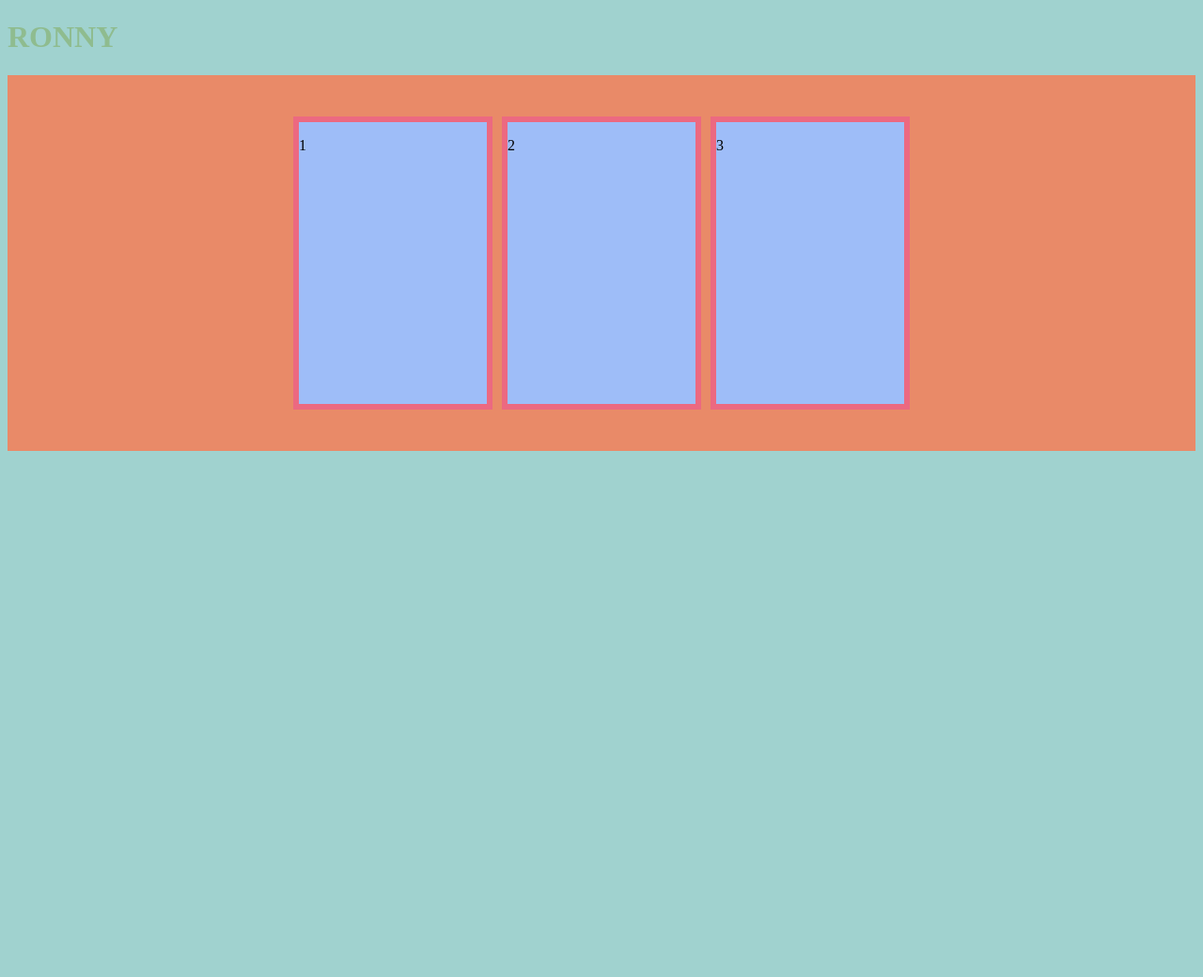
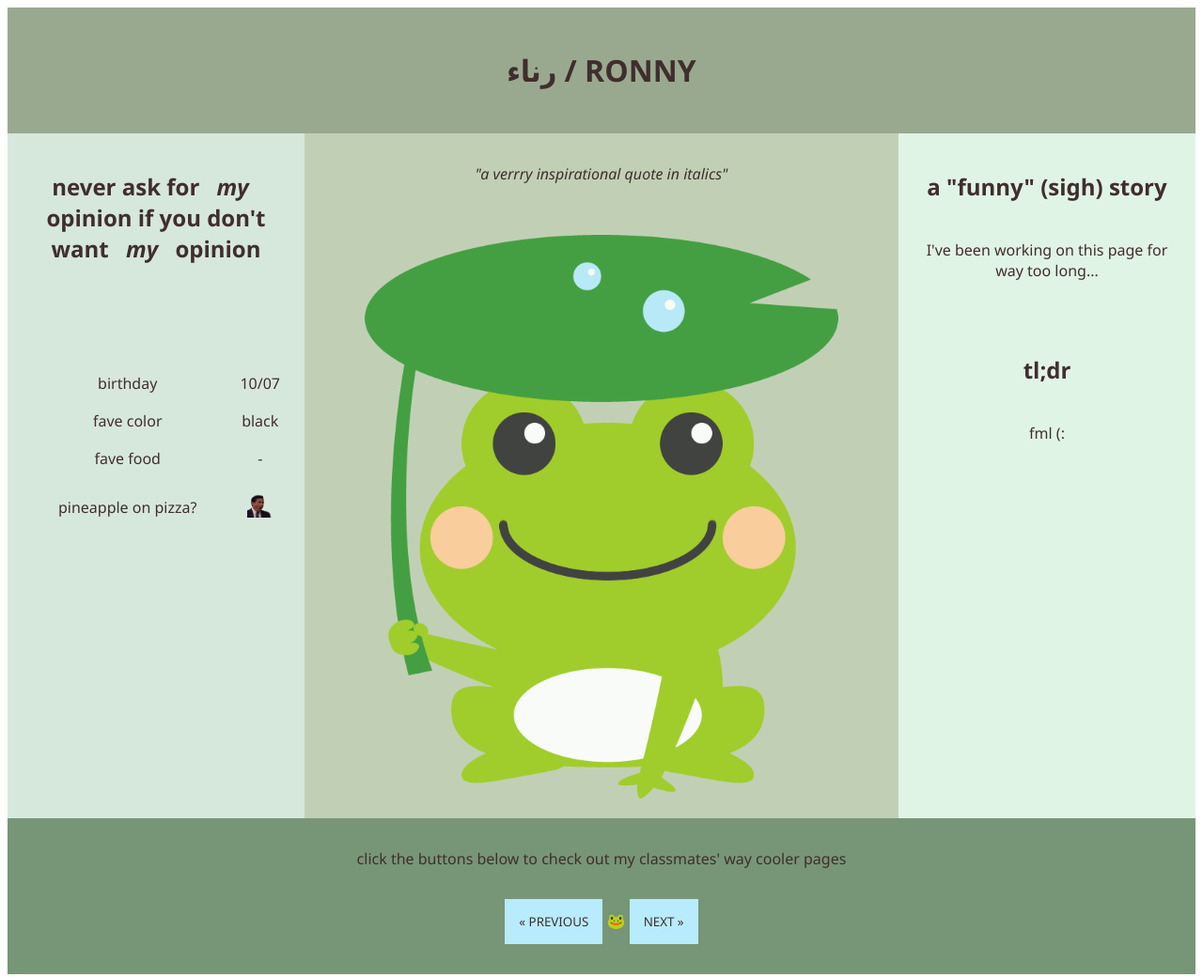
Before and after one commit to ronneeeh/combined-exercise, a plain HTML site: page index.html in a window 1280 px wide. Shown: the whole page at 94% size. Before the commit the page ends 800 px from the top, so only its background shows below. Drawn offline with Linux system fonts and the light colour scheme.

Commit message:
Add and style information about me in different boxes

```diff
--- a/index.html
+++ b/index.html
@@ -8,22 +8,63 @@
     </head>
 
     <body>
-        <div class="header">
-         <h1>RONNY</h1>
-        </div>
+        <div class="holy-grail-flexbox">
+            <header class="header" >
+              <h1>رناء / RONNY</h1>
+            </header>
 
-        <div class="flexbox-container">
-         <div class="flexbox-item flexbox-item-1">
-            <p>1</p>
-         </div>
+            <main class="main-content">
+               <p><i>"a verrry inspirational quote in italics"</i></p>
+               <br>
+               <img src="frog.jpg" class="image-frog" alt="a very professional photo of myself">
+            </main>
 
-         <div class="flexbox-item flexbox-item-2">
-            <p>2</p>
-         </div>
+            <section class="left-sidebar">
+               <h2>never ask for <i>my</i> opinion if you don't want <i>my</i> opinion</h2>
+               <br>
+               <br>
+               <br>
+               <table>
+                  <tr>
+                    <td>birthday</td>
+                    <td>10/07</td>
+                  </tr>
 
-         <div class="flexbox-item flexbox-item-3">
-            <p>3</p>
-         </div>
+                  <tr>
+                    <td>fave color</td>
+                    <td>black</td>
+                  </tr>
+
+                  <tr>
+                    <td>fave food</td>
+                    <td>-</td>
+                  </tr>
+
+                  <tr>
+                     <td>pineapple on pizza?</td>
+                     <td><img src="michael-scott-no.png" class="image-michael-scott-no" alt="michael scott is the world's best boss" height="100%" width="100%"></td>
+                  </tr>
+                </table>
+            </section>
+
+            <aside class="right-sidebar">
+               <h2>a "funny" (sigh) story</h2>
+                  <p>I've been working on this page for way too long...</p>
+               <br>
+               <h2>tl;dr</h2>
+                  <p>fml (:</p>
+            </aside>
+
+            <footer class="footer">
+               <p>click the buttons below to check out my classmates' way cooler pages</p>
+               <p>
+                  <button onclick="document.location='https://about-pieter-oph.netlify.app/'"class="previous">&laquo; PREVIOUS
+                  </button>
+                     &#128056;
+                 <button onclick="document.location='https://sezin-akbulut.netlify.app/'"class="next">NEXT &raquo;</button>
+               </p>
+            </footer>
+
          </div>
     </body>
 </html>
--- a/style.css
+++ b/style.css
@@ -1,34 +1,99 @@
-body {
-    background-color: rgb(160, 210, 207);
+* {
+    box-sizing:border-box;
+    color: rgb(64, 46, 46);
+    font-family: 'Segoe UI', Tahoma, Geneva, Verdana, sans-serif;
+    text-align: center;
+}
+
+
+.holy-grail-flexbox * {
+    width: 100%;
+    padding: 0.5em;
+}
+
+.holy-grail-flexbox {
+    display:flex;
+    flex-wrap:wrap;
+
 }
 
 .header {
-    color: darkseagreen;
+    background: #99A98F;
 }
 
-.flexbox-container {
-    height: 400px;
-    display: flex;
-    justify-content: center;
-    align-items: center;
-    background-color: rgb(233, 138, 104);
+.main-content {
+    background:#C1D0B5;
 }
 
-.flexbox-item {
-    width: 200px;
-    margin: 5px;
-    border: 6px solid rgb(236, 105, 129);
-    background-color: rgb(158, 189, 248);
+.left-sidebar {
+    background:#D6E8DB;
 }
 
-.flexbox-item-1 {
-    min-height: 300px;
+.right-sidebar {
+    background:#e0f4e5;
 }
 
-.flexbox-item-2 {
-    min-height: 300px;
+.footer {
+    background: rgb(119, 150, 119);
+    text-align: center;
 }
 
-.flexbox-item-3 {
-    min-height: 300px;
+
+
+
+
+table {
+    width: 100%;
+    padding: 0;
+    border: 0;
 }
+
+table tr td {
+    width: 50%;
+}
+
+.previous, .next {
+    background-color: rgb(184, 235, 252);
+    width: fit-content;
+    padding: 15px;
+    border: none;
+}
+
+.previous:hover, .next:hover {
+    background-color: rgb(255, 194, 141);
+}
+
+.image-frog {
+    width: 500;
+    height: auto;
+    opacity: 0.9;
+}
+
+.image-michael-scott-no {
+    width: 100;
+    height: auto;
+}
+
+@media (min-width:768px) {
+    .left-sidebar, .right-sidebar {
+        width:50%;
+    }
+}
+
+@media (min-width:1024px) {
+    .header {
+        order:-2;
+    }
+
+    .left-sidebar {
+        order:-1;
+    }
+
+    .main-content {
+        width:50%;
+    }
+
+    .left-sidebar, .right-sidebar {
+        width:25%;
+    }
+}
```
Also changed, not shown: frog.jpg (added), michael-scott-no.png (added).
